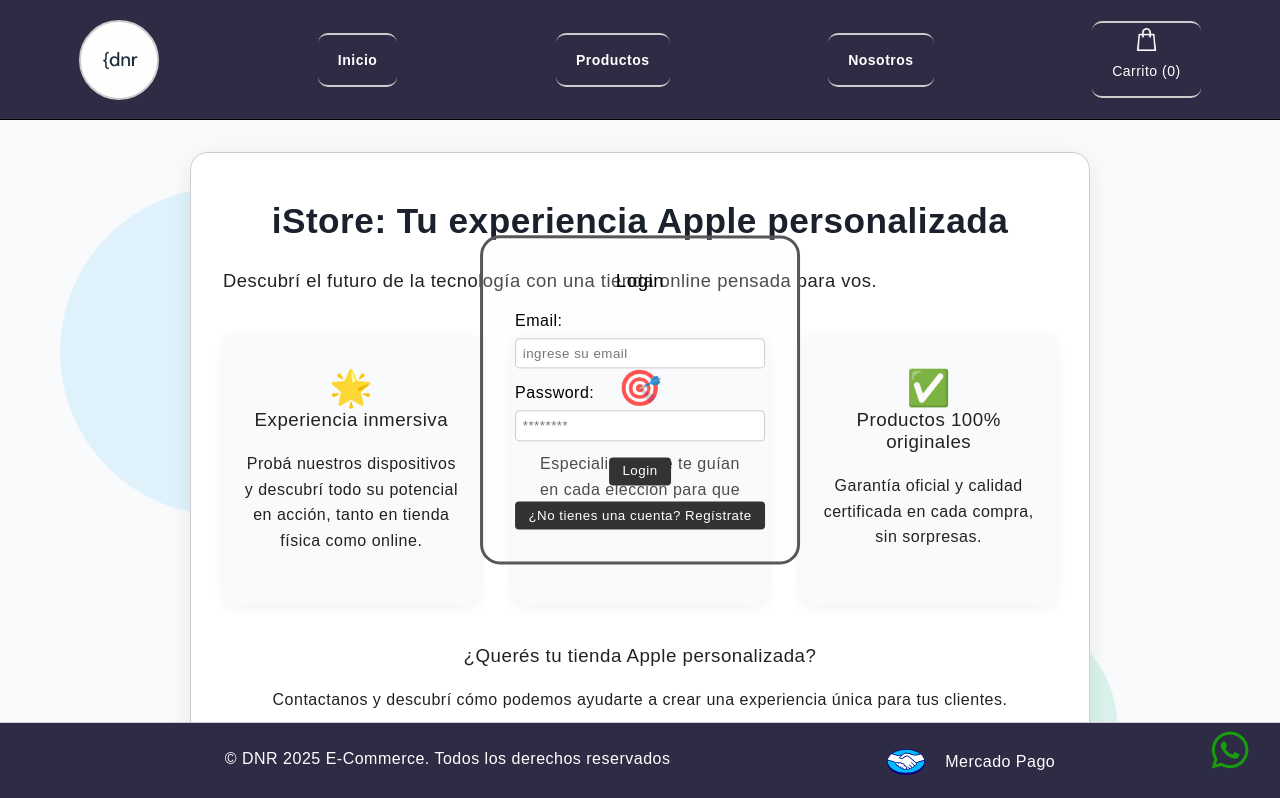
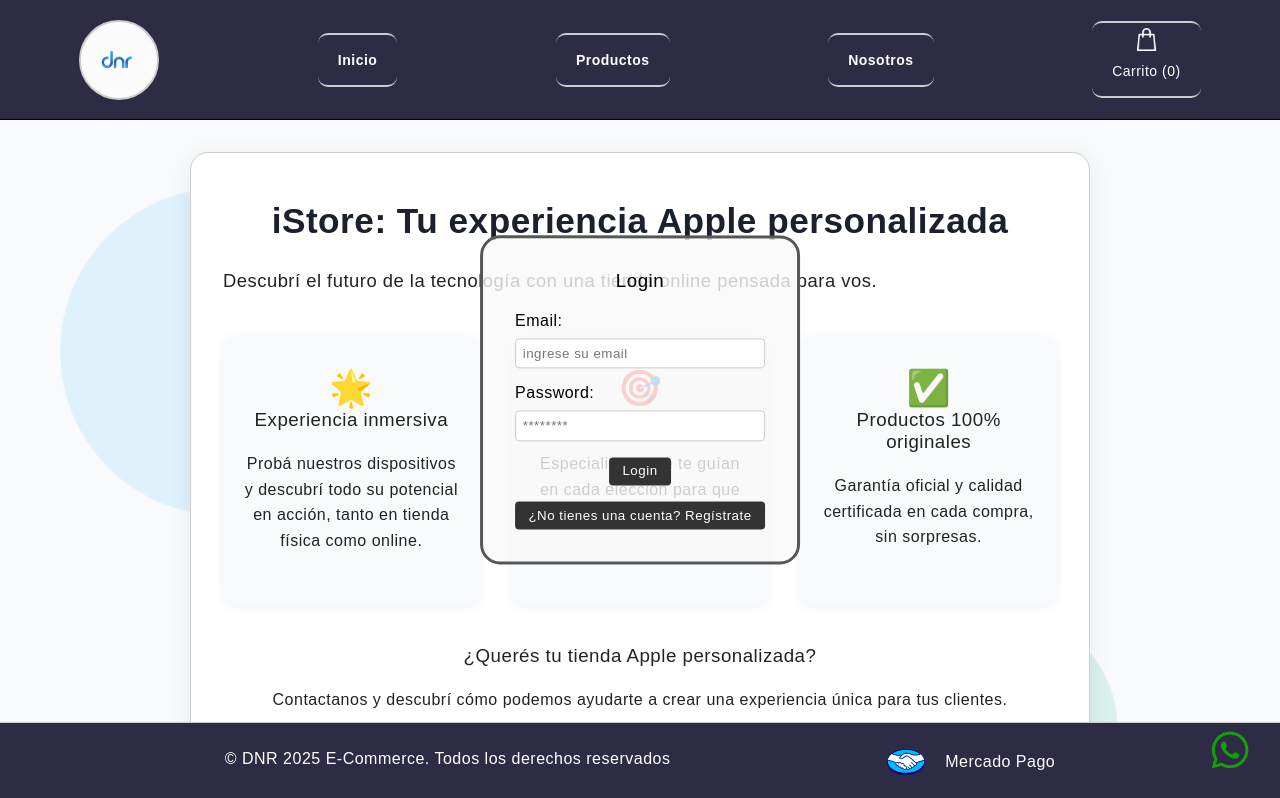
Before and after one commit to NicolasRovetta/e-commerce, a React (Vite) app: page / in a window 1280 px wide. Shown: the top 798 px of the page. Built offline with nearby package versions, Linux system fonts and the light colour scheme; no server answers.

Commit message:
ecommerce v2.0

```diff
--- a/src/components/AuthForm.css
+++ b/src/components/AuthForm.css
@@ -6,7 +6,7 @@
   padding: 2em;
   border: 3px solid #575757;
   border-radius: 20px;
-  background-color: rgb(249, 249, 249, 0.2);
+  background-color: rgb(249, 249, 249, 0.8);
   position: fixed;
   top: 50%;
   left: 50%;
```
Also changed, not shown: src/assets/logoEcommerce.png.
